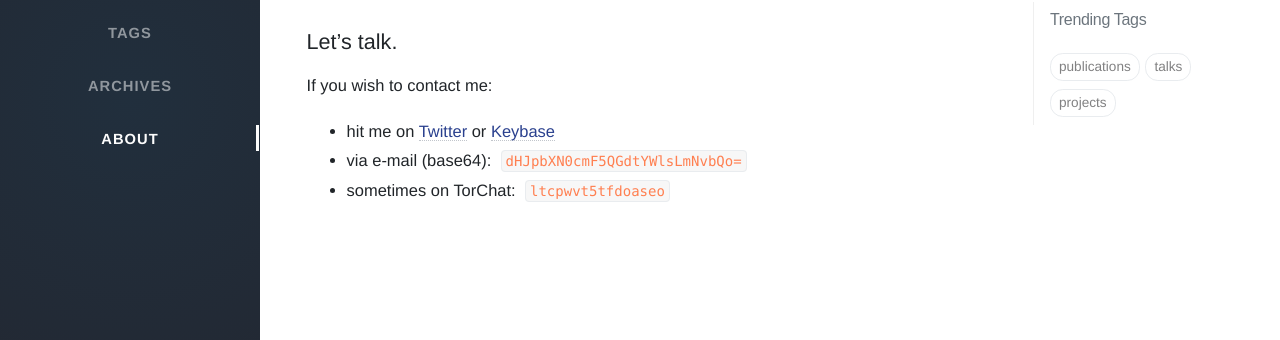
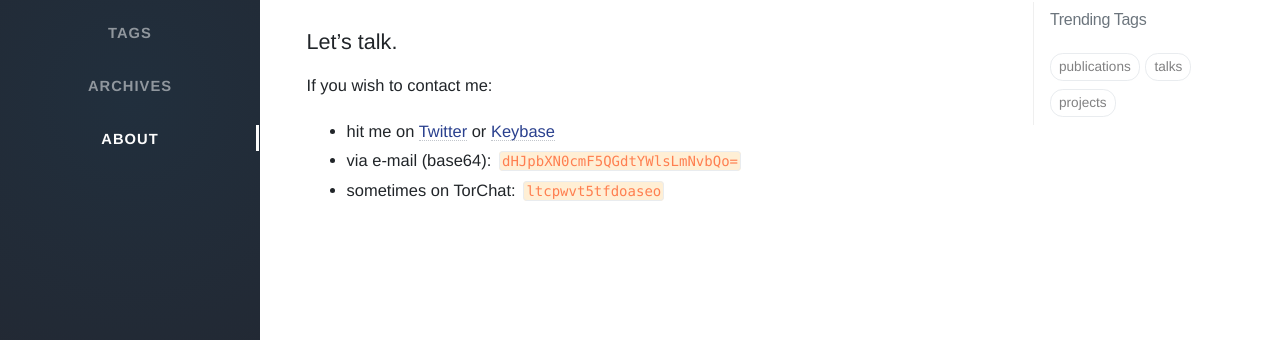
Before and after one commit to adityavs/trimstray.github.io, a Jekyll site: the page built from tabs/about.md, in a window 1280 px wide. Shown: the part 349-689 px from the top of the page. Built offline with Jekyll 4.4.1, drawn with Linux system fonts in a browser that asks for light colours; nearby versions of some CDN libraries; some web fonts are replaced; comment, search, counter and statistics services are not loaded.

Commit message:
update code style - signed-off-by: trimstray <trimstray@gmail.com>

```diff
--- a/assets/css/syntax.scss
+++ b/assets/css/syntax.scss
@@ -136,8 +136,8 @@ code {
 }
 
 code.highlighter-rouge {
-  padding: 2px 4px;
-  margin: 0 .3rem;
+  padding: 1px 2px;
+  margin: 0 .2rem;
   border-radius: 4px;
   font-size: 14px;
 }
@@ -175,6 +175,7 @@ div.language-terminal.highlighter-rouge td.rouge-code {
 
   .highlighter-rouge {
     color: coral;
+    background: papayawhip;
   }
 
   code.highlighter-rouge {
```
